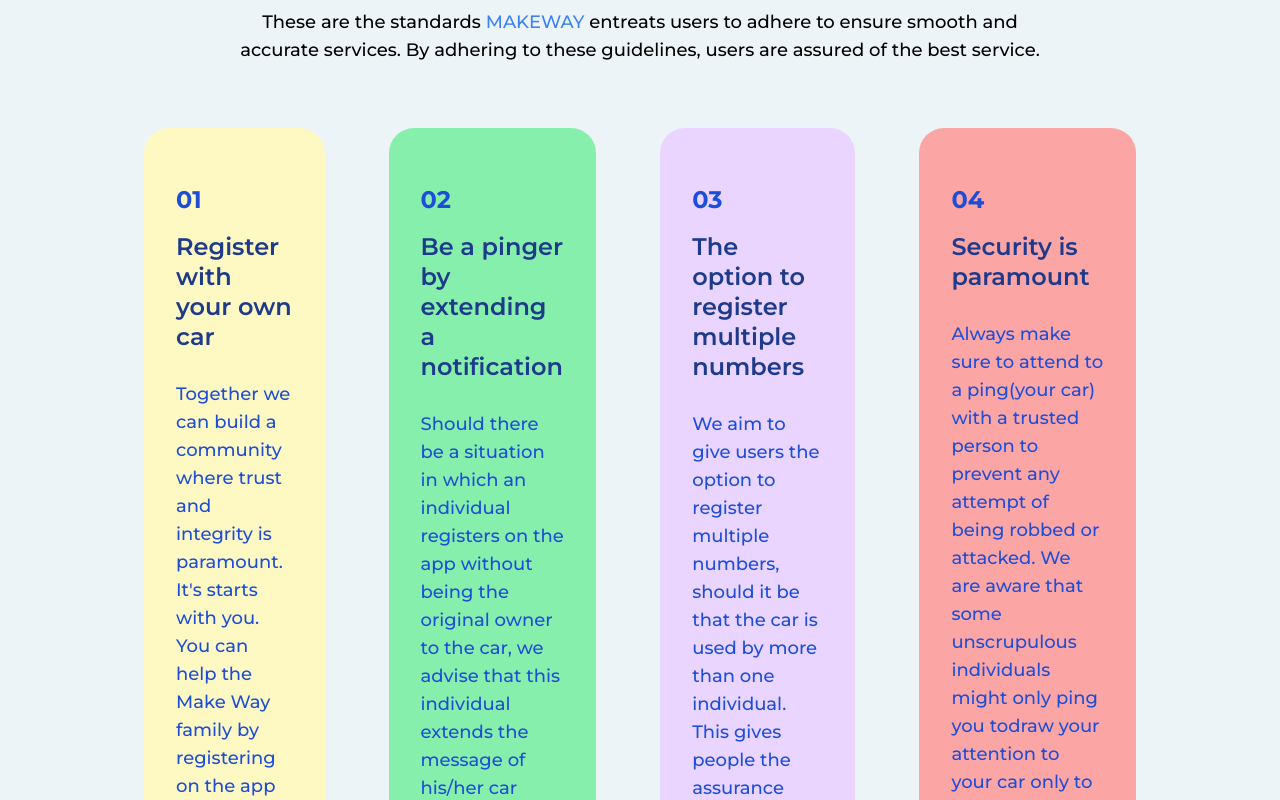
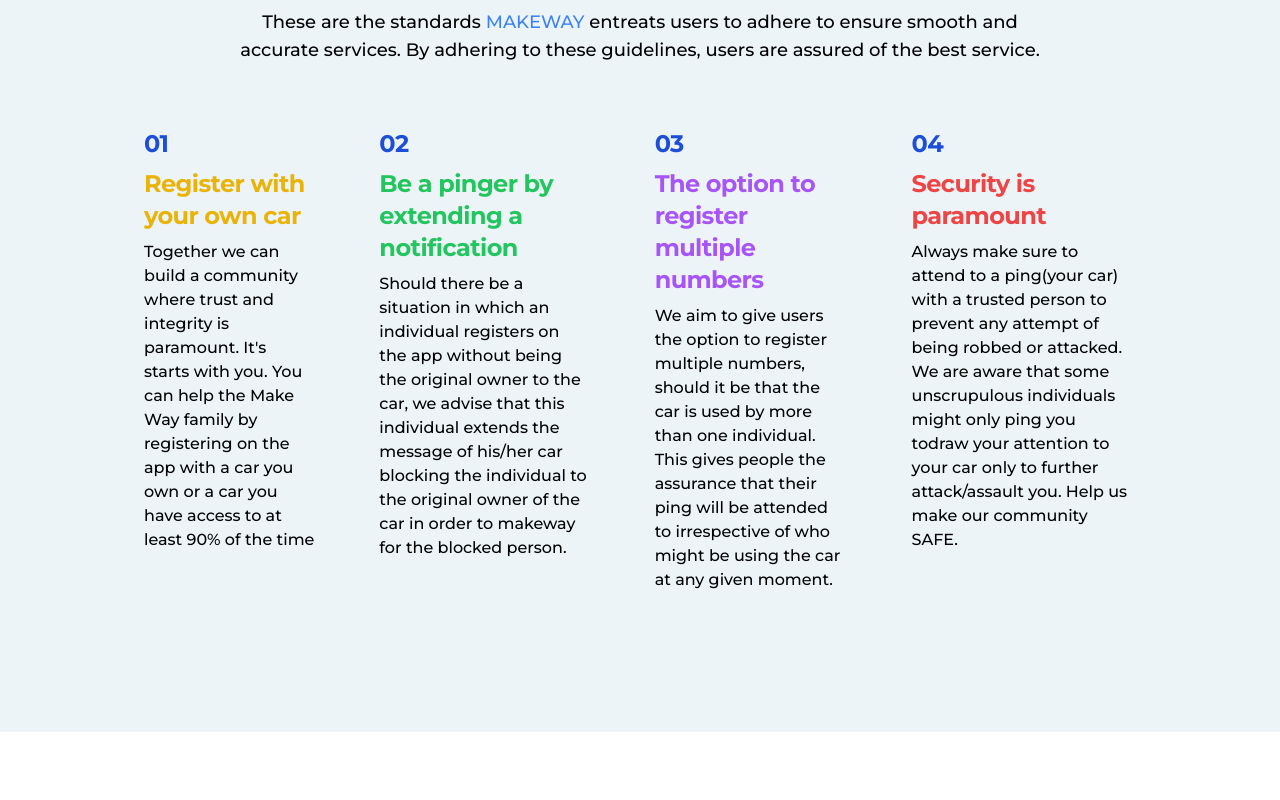
Before and after one commit to JAPECorp/New-MakeWayApp-Website, a Next.js app: page / in a window 1280 px wide. Shown: the part 2780-3580 px from the top of the page. Built offline with nearby package versions, Linux system fonts and the light colour scheme.

Commit message:
Cards changed

```diff
--- a/components/Guide/Guide.jsx
+++ b/components/Guide/Guide.jsx
@@ -5,6 +5,7 @@ export default function Instructions() {
   const guideArray = [
     {
       className: "card-1",
+      color: "text-yellow-500",
       number: "01",
       title: "Register with your own car",
       content:
@@ -13,6 +14,7 @@ export default function Instructions() {
     },
     {
       className: "card-2",
+      color: "text-green-500",
       number: "02",
       title: "Be a pinger by extending a notification",
       content:
@@ -21,6 +23,7 @@ export default function Instructions() {
     },
     {
       className: "card-3",
+      color: "text-purple-500",
       number: "03",
       title: "The option to register multiple numbers",
       content:
@@ -29,6 +32,7 @@ export default function Instructions() {
     },
     {
       className: "card-4",
+      color: "text-red-500",
       number: "04",
       title: "Security is paramount",
       content:
@@ -45,10 +49,11 @@ export default function Instructions() {
         </p>
 
         <div className="flex flex-col lg:flex-row gap-16 mt-16">
+
           {guideArray.map((item) => (
             <GuideCard
-              className={item.className}
               number={item.number}
+              color={item.color}
               title={item.title}
               content={item.content}
               key={item.id}
--- a/components/utilities/Cards/GuideCard.jsx
+++ b/components/utilities/Cards/GuideCard.jsx
@@ -1,15 +1,20 @@
 const { motion } = require("framer-motion");
 
-function InstructionsCard(props) {
+function GuideCard(props) {
   return (
     <motion.div whileHover={{ scale: 1.01 }} className={props.className}>
-      <div className="text-start mt-4">
+       <div className="">
+        <h4 className="mb-2 text-2xl font-bold tracking-tight text-blue-700">{props.number}</h4>
+        <h4 className="mb-2 text-2xl font-bold tracking-tight "><span className={props.color}>{props.title}</span></h4>
+        <p className="mb-3 font-medium ">{props.content}</p>
+      </div>
+      {/* <div className="text-start mt-4">
         <h4 className="text-blue-700 text-2xl font-bold">{props.number}</h4>
         <h4 className=" mt-4 text-blue-900 leading-tight font-semibold">{props.title}</h4>
         <p className="mt-7 text-lg font-normal text-blue-700 ">{props.content}</p>
-      </div>
+      </div> */}
     </motion.div>
   );
 }
 
-export default InstructionsCard;
+export default GuideCard;
--- a/styles/globals.css
+++ b/styles/globals.css
@@ -62,19 +62,19 @@
   }
 
   .card-1 {
-    @apply bg-yellow-100 py-10 px-8 flex flex-col rounded-[25px];
+    @apply bg-yellow-100  rounded-lg border border-gray-200 shadow-md;
   }
 
   .card-2 {
-    @apply bg-green-300 py-10 px-8 flex flex-col rounded-[25px];
+    @apply bg-green-300 py-10 px-8 flex flex-col rounded-[25px] h-full w-full;
   }
 
   .card-3 {
-    @apply bg-purple-200 py-10 px-8 flex flex-col rounded-[25px];
+    @apply bg-purple-200 py-10 px-8 flex flex-col rounded-[25px] h-full w-full;
   }
 
   .card-4 {
-    @apply bg-red-300 py-10 px-8 flex flex-col rounded-[25px];
+    @apply bg-red-300 py-10 px-8 flex flex-col rounded-[25px] h-full w-full;
   }
 
   .ring {
```
